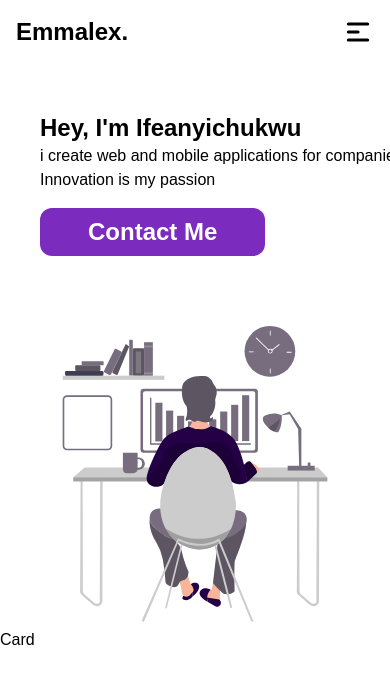
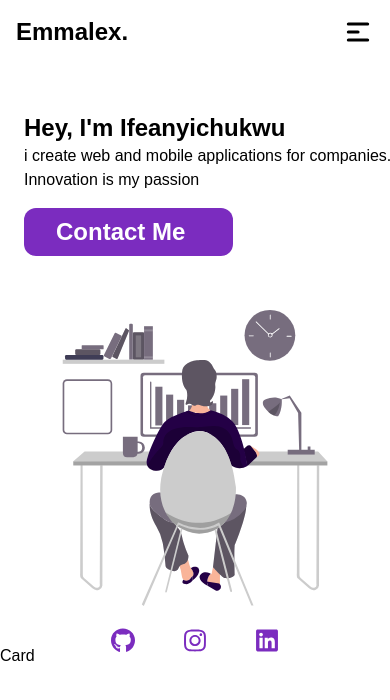
Before and after one commit to Mremmalex/myportfolio, a React (Vite) app: page / in a window 390 px wide. Shown: the top 700 px of the page. Built offline with nearby package versions, Linux system fonts and the light colour scheme; a web font is replaced by a local one.

Commit message:
more refactoring

```diff
--- a/src/components/layout/HeroSection.tsx
+++ b/src/components/layout/HeroSection.tsx
@@ -1,10 +1,11 @@
+import { FaGithub, FaInstagram, FaLinkedin } from "react-icons/fa";
 import heroimage from "../../assests/Designer-Life.svg";
 import Button from "../ui/Button";
 function HeroSection() {
 	return (
 		<section className="font-sens">
 			<div className="flex flex-col md:flex-row flex-evenly md:items-center">
-				<div className=" w-[30rem] p-[2.5rem] md:w-[50rem] pt-[3rem] md:p-[4rem] md:justify-self-center">
+				<div className=" w-[30rem] p-[1.5rem] md:w-[50rem] pt-[3rem] md:p-[4rem] md:justify-self-center">
 					<h1 className="text-2xl md:text-5xl font-bold">
 						Hey, I'm Ifeanyichukwu
 					</h1>
@@ -15,12 +16,25 @@ function HeroSection() {
 					<div className="flex w-full">
 						<Button
 							title="Contact Me"
-							style="text-2xl py-2 md:py-4 mt-4 px-[3rem] md:px-[5rem]"
+							style="text-2xl py-2 md:py-4 mt-4 px-[3rem] md:px-[5rem] pl-[2rem]"
 						/>
 					</div>
 				</div>
 				<div className="pt-6">
 					<img src={heroimage} className="w-50 h-50" alt="hero image" />
+				</div>
+				<div className="bottom-5 items-center h-8 pt-4 md:pt-0">
+					<div className="flex flex-row justify-center md:flex-col gap-[3rem] px-[1.5rem]">
+						<a href="" className="hover:scale-110">
+							<FaGithub className="w-6 text-accent" size={25} />
+						</a>
+						<a href="" className="hover:scale-110">
+							<FaInstagram className="w-6 text-accent" size={25} />
+						</a>
+						<a href="" className="hover:scale-110">
+							<FaLinkedin className="w-6 text-accent" size={25} />
+						</a>
+					</div>
 				</div>
 			</div>
 		</section>
--- a/src/components/layout/Navbar.tsx
+++ b/src/components/layout/Navbar.tsx
@@ -1,6 +1,5 @@
 import React, { useEffect, useState } from "react";
 import { XIcon, MenuAlt1Icon } from "@heroicons/react/solid";
-import { FaGithub, FaInstagram, FaLinkedin } from "react-icons/fa";
 import Button from "../ui/Button";
 export default function Navbar() {
 	const [IsNavOpen, setIsNavOpen] = useState(false);
@@ -57,22 +56,7 @@ export default function Navbar() {
 						<a href="" className="font-bold pt-5 ">
 							Service
 						</a>
-
 						<Button title="Get In Touch" style="py-2 mt-4 px-8 " />
-					</div>
-				</div>
-
-				<div className="absolute bottom-1 items-center max-w-full h-8">
-					<div className="flex flex-row justify-evenly w-full gap-[4.5rem] px-[4rem]">
-						<a href="">
-							<FaGithub className="w-6 text-accent" size={25} />
-						</a>
-						<a href="">
-							<FaInstagram className="w-6 text-accent" size={25} />
-						</a>
-						<a href="">
-							<FaLinkedin className="w-6 text-accent" size={25} />
-						</a>
 					</div>
 				</div>
 			</div>
--- a/src/components/ui/Button.tsx
+++ b/src/components/ui/Button.tsx
@@ -7,7 +7,7 @@ interface Props {
 
 function Button({ title, style }: Props) {
 	const styleClass: string =
-		style + " bg-accent rounded-xl text-white font-bold hover:scale-125";
+		style + " bg-accent rounded-xl text-white font-bold hover:scale-110";
 	return <button className={styleClass}>{title}</button>;
 }
 
```
